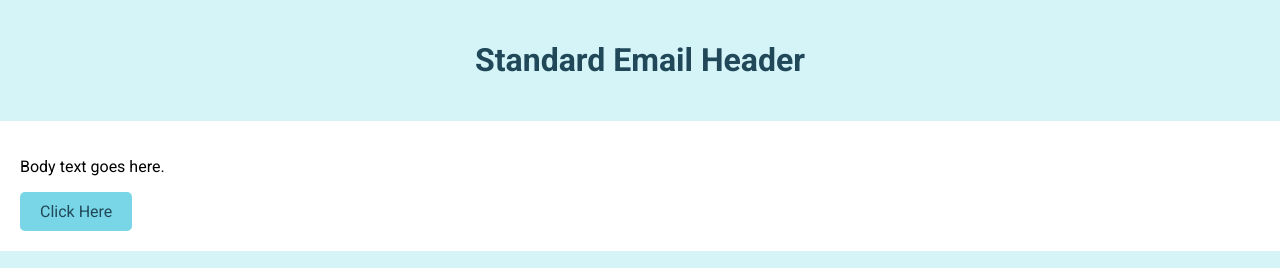
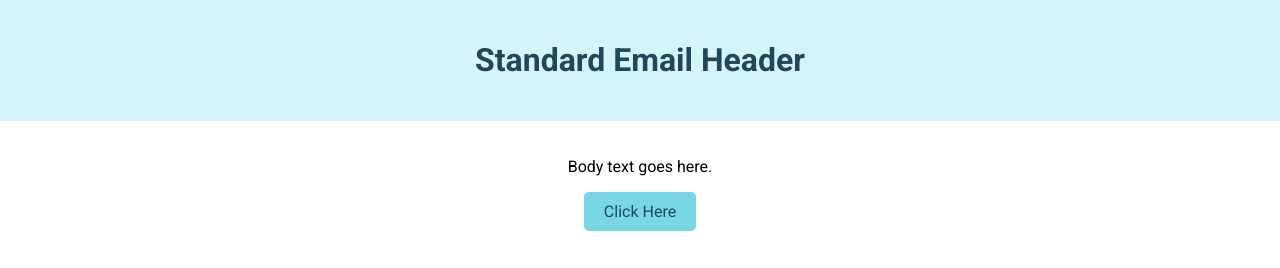
Before and after one commit to ali-ui-dev/email-template, a plain HTML site: page email-template-1.html in a window 1280 px wide. Shown: the top 268 px of the page. Drawn offline with Linux system fonts and the light colour scheme; grey boxes are pictures that could not be loaded.

Commit message:
Update email-template-1.html

```diff
--- a/email-template-1.html
+++ b/email-template-1.html
@@ -59,6 +59,9 @@
         .footer-text {
             font-size: 14px;
         }
+        .text-center {
+            text-align: center;
+        }
         </style>
     </head>
     <body>
@@ -67,11 +70,12 @@
             <h1>Standard Email Header</h1>
         </div>
         <!-- Body -->
-        <div class="container">
+        <div class="container text-center">
             <p>Body text goes here.</p>
             <!-- Button -->
             <a href="#" class="button">Click Here</a>
         </div>
+        <br>
         <!-- Footer -->
         <div class="footer">
             <!-- Image on the left -->
```
